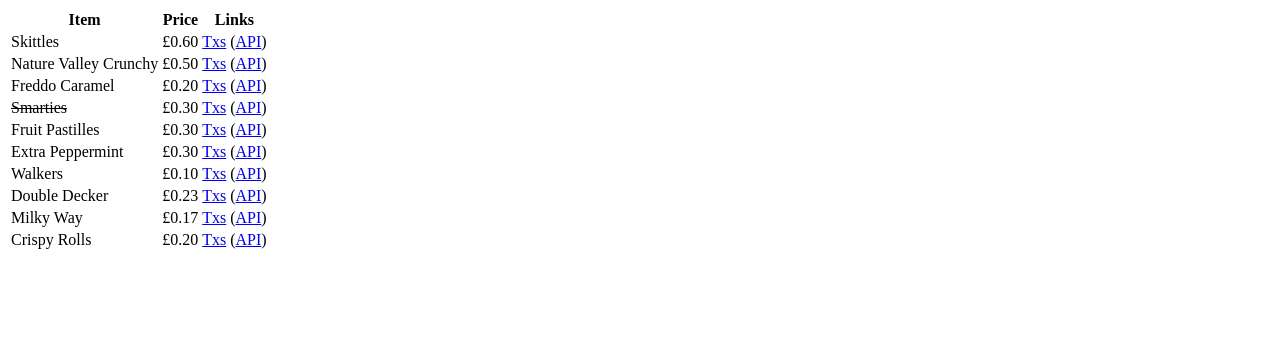
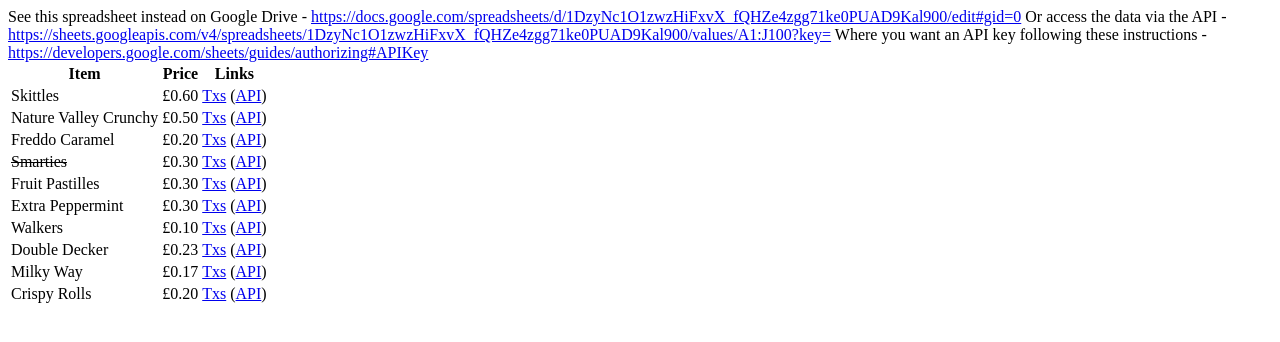
Before and after one commit to chrisprice/chrisprice.github.io, a plain HTML site: page stock.html in a window 1280 px wide. Drawn offline with Linux system fonts and the light colour scheme.

Commit message:
Update stock.html

```diff
--- a/stock.html
+++ b/stock.html
@@ -1,6 +1,20 @@
 <!doctype html>
 <html>
 <body>
+
+See this spreadsheet instead on Google Drive -
+
+<a href="https://docs.google.com/spreadsheets/d/1DzyNc1O1zwzHiFxvX_fQHZe4zgg71ke0PUAD9Kal900/edit#gid=0">https://docs.google.com/spreadsheets/d/1DzyNc1O1zwzHiFxvX_fQHZe4zgg71ke0PUAD9Kal900/edit#gid=0</a>
+
+
+Or access the data via the API -
+
+<a href="https://sheets.googleapis.com/v4/spreadsheets/1DzyNc1O1zwzHiFxvX_fQHZe4zgg71ke0PUAD9Kal900/values/A1:J100?key=">https://sheets.googleapis.com/v4/spreadsheets/1DzyNc1O1zwzHiFxvX_fQHZe4zgg71ke0PUAD9Kal900/values/A1:J100?key=</a>
+
+Where you want an API key following these instructions -
+
+<a href="https://developers.google.com/sheets/guides/authorizing#APIKey">https://developers.google.com/sheets/guides/authorizing#APIKey</a>
+
 <table class="unchanged rich-diff-level-one">
 <thead>
 <tr>
```
